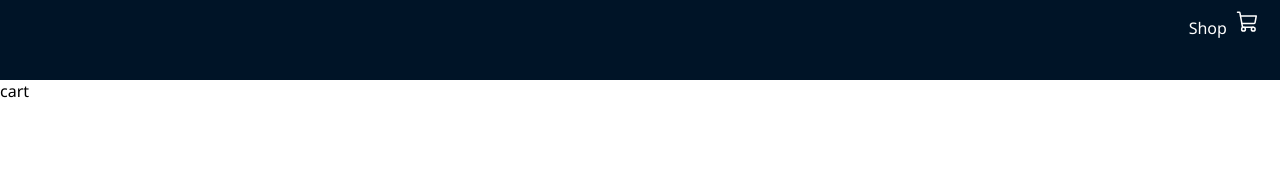
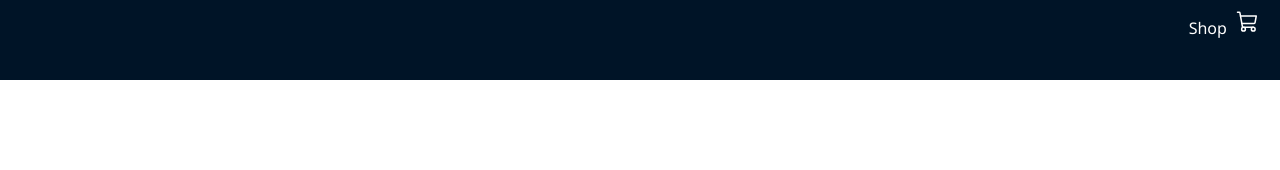
Before and after one commit to Cherrypick14/react-shopcart, a React (Create React App) app in the folder react_scart/: page /cart in a window 1280 px wide. Shown: the top 170 px of the page. Built offline with nearby package versions, Linux system fonts and the light colour scheme.

Commit message:
add a cart class

```diff
--- a/react_scart/src/pages/cart/cart.jsx
+++ b/react_scart/src/pages/cart/cart.jsx
@@ -2,6 +2,9 @@ import React from 'react'
 
 export const Cart = () => {
   return (
-    <div>cart</div>
+
+    <div className='cart'>
+
+    </div>
   )
 }
```
